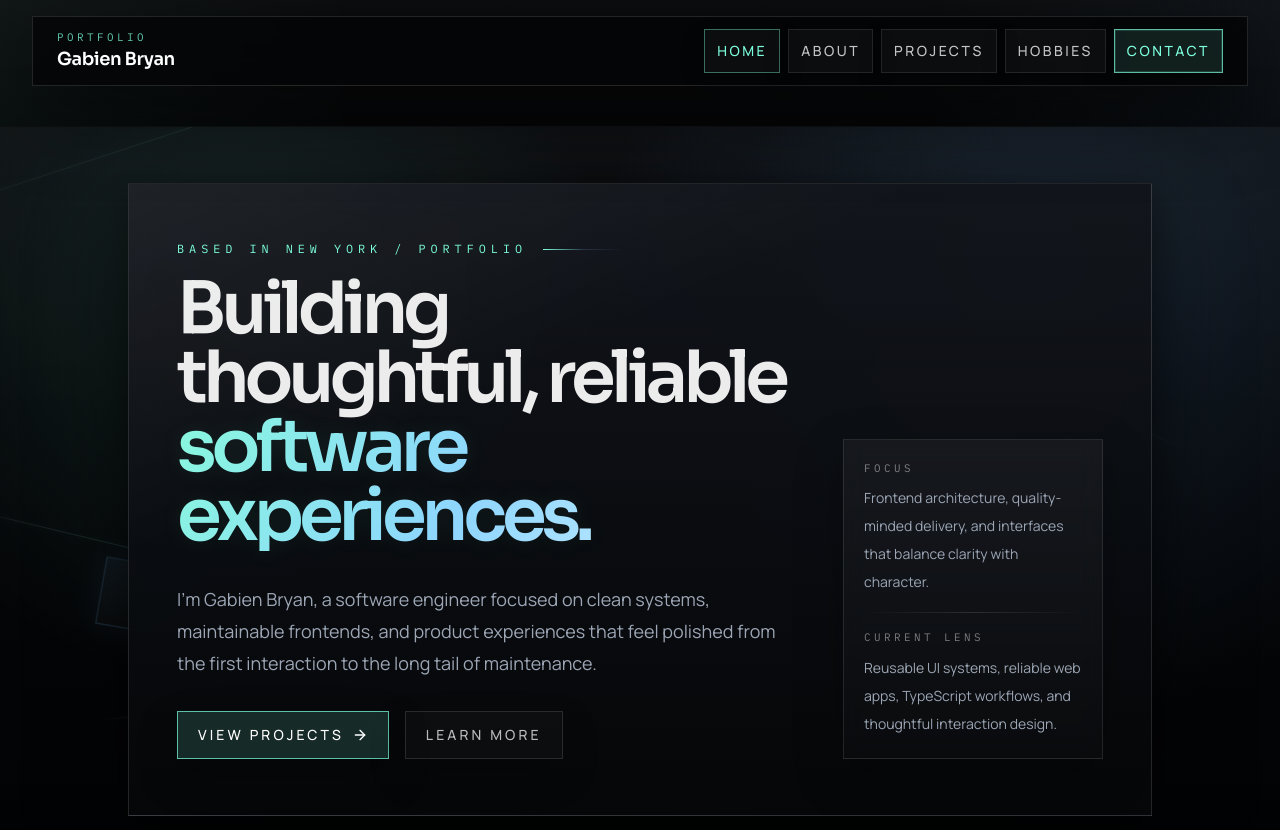
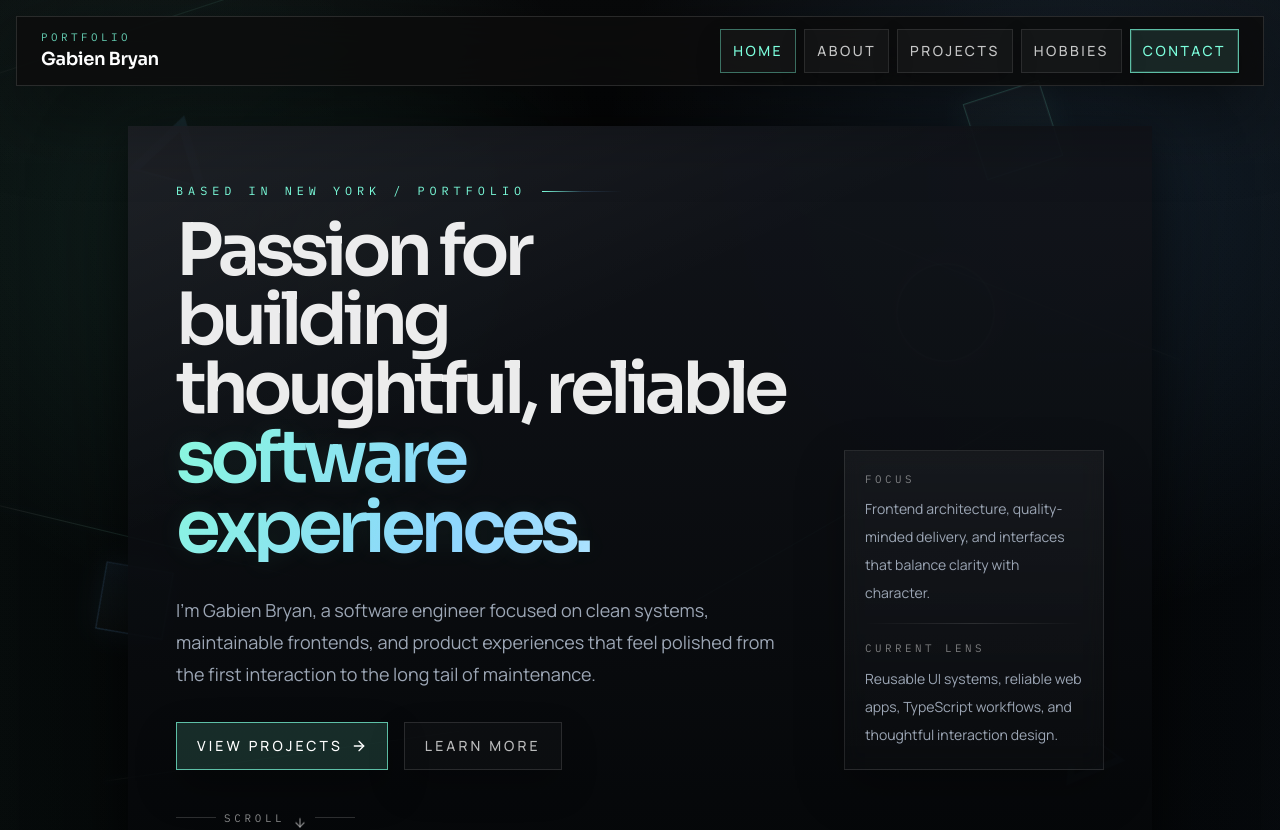
Before and after one commit to gbryan-psu/custom_portfolio, a Next.js app: page / in a window 1280 px wide. Shown: the top 830 px of the page. Built offline with nearby package versions, Linux system fonts and the light colour scheme.

Commit message:
Major Cleanup Part 1

```diff
--- a/src/app/app.css
+++ b/src/app/app.css
@@ -13,14 +13,6 @@
   --color-line: rgba(255, 255, 255, 0.1);
   --shadow-panel: 0 32px 90px rgba(0, 0, 0, 0.46), 0 10px 30px rgba(0, 0, 0, 0.34);
   --shadow-panel-hover: 0 38px 105px rgba(0, 0, 0, 0.54), 0 16px 40px rgba(0, 0, 0, 0.38);
-  --hero-band:
-    radial-gradient(circle at 18% 22%, rgba(124, 255, 221, 0.1), transparent 24rem),
-    radial-gradient(circle at 82% 18%, rgba(110, 183, 255, 0.14), transparent 28rem),
-    linear-gradient(180deg, rgba(255, 255, 255, 0.035), transparent 36%),
-    linear-gradient(180deg, #06080b 0%, #040507 54%, #020304 100%);
-  --overview-band:
-    linear-gradient(180deg, rgba(255, 255, 255, 0.04), transparent 28%),
-    linear-gradient(180deg, #0b0e13 0%, #090b10 100%);
 }
 
 @theme inline {
@@ -29,10 +21,8 @@
   --font-sans: var(--font-manrope);
   --font-display: var(--font-sora);
   --font-mono: var(--font-plex-mono);
-}
 
-* {
-  box-sizing: border-box;
+  --animate-fade-in: fade-in 1s ease-out both;
 }
 
 html {
@@ -54,79 +44,42 @@ a {
   text-decoration: none;
 }
 
-.site-shell {
+.background-effect {
+  background:
+    radial-gradient(circle at 18% 22%, rgba(124, 255, 221, 0.1), transparent 24rem),
+    radial-gradient(circle at 82% 18%, rgba(110, 183, 255, 0.14), transparent 28rem),
+    linear-gradient(
+      90deg,
+      rgba(124, 255, 221, 0.03),
+      transparent 28%,
+      transparent 72%,
+      rgba(110, 183, 255, 0.03)
+    );
   position: relative;
-  min-height: 100vh;
   isolation: isolate;
+  margin-top: -6.5rem;
+  min-height: calc(100vh + 6.5rem);
+  padding-top: 6.5rem;
 }
 
-.site-shell::before {
-  content: "";
-  position: fixed;
-  inset: 0;
-  z-index: -2;
-  background: linear-gradient(180deg, rgba(255, 255, 255, 0.025), transparent 22%);
-  mask-image: linear-gradient(180deg, rgba(255, 255, 255, 0.22), transparent 92%);
-  opacity: 0.12;
-}
-
-.site-shell::after {
-  content: "";
-  position: fixed;
-  inset: 0;
-  z-index: -3;
-  background:
-    linear-gradient(180deg, rgba(255, 255, 255, 0.02), transparent 18%),
-    linear-gradient(
-      90deg,
-      rgba(124, 255, 221, 0.045),
-      transparent 28%,
-      transparent 72%,
-      rgba(110, 183, 255, 0.05)
-    );
-}
-
-.hero-band {
-  position: relative;
-  margin-inline: calc(50% - 50vw);
-  padding-inline: calc(50vw - 50%);
-  background: var(--hero-band);
-  border-top: 1px solid rgba(255, 255, 255, 0.05);
-  border-bottom: 1px solid rgba(255, 255, 255, 0.05);
-  box-shadow: inset 0 -1px 0 rgba(255, 255, 255, 0.04);
-}
-
-.hero-band::after {
-  content: "";
-  position: absolute;
-  inset: auto 0 0;
-  height: 9rem;
-  background: linear-gradient(180deg, transparent, rgba(0, 0, 0, 0.45));
-  pointer-events: none;
-}
-
-.overview-band {
-  position: relative;
-  margin-inline: calc(50% - 50vw);
-  padding-inline: calc(50vw - 50%);
-  background: var(--overview-band);
-  border-top: 1px solid rgba(255, 255, 255, 0.06);
-  box-shadow:
-    inset 0 1px 0 rgba(255, 255, 255, 0.04),
-    0 -24px 60px rgba(0, 0, 0, 0.28);
-}
-
-.hero-panel {
+.main-panel {
   backdrop-filter: blur(18px);
   background:
     linear-gradient(155deg, rgba(255, 255, 255, 0.06), transparent 34%),
     linear-gradient(180deg, rgba(18, 21, 27, 0.94), rgba(5, 7, 9, 0.92));
   border-color: rgba(255, 255, 255, 0.12);
   box-shadow: var(--shadow-panel);
-  animation: surfaceReveal 1.2s ease-out both;
 }
 
-.hero-name {
+.basic-panel {
+  position: relative;
+  overflow: hidden;
+  border: 1px solid rgba(255, 255, 255, 0.1);
+  background: linear-gradient(180deg, rgba(255, 255, 255, 0.045), rgba(255, 255, 255, 0.02));
+  box-shadow: var(--shadow-panel);
+}
+
+.text-gradient {
   background: linear-gradient(120deg, #8af8df 0%, #90d5ff 48%, #d9f4ff 100%);
   -webkit-background-clip: text;
   background-clip: text;
@@ -269,12 +222,12 @@ a {
     var(--shadow-panel);
 }
 
-@keyframes floatFade {
-  0% {
+@keyframes fade-in {
+  from {
     opacity: 0;
     transform: translateY(16px);
   }
-  100% {
+  to {
     opacity: 1;
     transform: translateY(0);
   }
@@ -356,7 +309,7 @@ a {
     opacity: 0;
   }
   100% {
-    opacity: 0.9;
+    opacity: 1;
   }
 }
 
@@ -371,14 +324,6 @@ a {
 }
 
 @media (max-width: 768px) {
-  .hero-band {
-    padding-inline: calc(50vw - 50% + 0.25rem);
-  }
-
-  .overview-band {
-    padding-inline: calc(50vw - 50% + 0.25rem);
-  }
-
   .ambient-line[data-mobile="hide"],
   .ambient-shape[data-mobile="hide"],
   .ambient-glow[data-mobile="hide"] {
--- a/src/app/layout.tsx
+++ b/src/app/layout.tsx
@@ -1,7 +1,7 @@
 import type { Metadata } from "next";
 import { IBM_Plex_Mono, Manrope, Sora } from "next/font/google";
 import "./app.css";
-import SiteHeader from "@/components/site-header";
+import Navbar from "@/components/general/navbar";
 
 const manrope = Manrope({
   variable: "--font-manrope",
@@ -74,10 +74,8 @@ export default function RootLayout({
   return (
     <html lang="en">
       <body className={`${manrope.variable} ${sora.variable} ${plexMono.variable} antialiased`}>
-        <div className="site-shell">
-          <SiteHeader />
-          {children}
-        </div>
+        <Navbar />
+        {children}
       </body>
     </html>
   );
--- a/src/app/page.tsx
+++ b/src/app/page.tsx
@@ -1,23 +1,17 @@
 import Link from "next/link";
 import { ArrowDown, ArrowRight } from "lucide-react";
-import { HomeOrnaments } from "@/components/home-ornaments";
-import {
-  NavigationCard,
-  PageFrame,
-  Panel,
-  SectionIntro,
-  SignalCard,
-} from "@/components/site-primitives";
+import { BackgroundEffects } from "@/components/home/backgroundEffects";
+import { PageMain } from "@/components/general/pageMain";
+import { NavigationCard, SectionIntro, SignalCard } from "@/components/site-primitives";
 import { homeNavigationCards, homeSignals, siteMeta } from "@/content/site";
 
 export default function HomePage() {
   return (
-    <PageFrame className="gap-0 pt-8 sm:pt-10">
-      <section className="hero-band relative min-h-[calc(100vh-8rem)] overflow-hidden pt-8 pb-10">
-        <HomeOrnaments />
-
-        <div className="relative z-10 mx-auto flex min-h-[34rem] items-center py-6">
-          <Panel className="hero-panel mx-auto w-full max-w-5xl px-6 py-10 sm:px-8 sm:py-12 lg:px-12 lg:py-14">
+    <PageMain>
+      <section className="background-effect">
+        <BackgroundEffects />
+        <div className="relative z-10 mx-auto flex min-h-[34rem] animate-fade-in items-center justify-center py-10 pb-45 opacity-0">
+          <div className="main-panel mx-auto w-full max-w-5xl px-6 py-10 sm:px-8 sm:py-12 lg:px-12 lg:py-14">
             <div className="grid gap-10 lg:grid-cols-[minmax(0,1fr)_260px] lg:items-end">
               <div className="space-y-8">
                 <div className="space-y-4">
@@ -28,8 +22,10 @@ export default function HomePage() {
                     <span className="section-kicker-line hidden sm:block" />
                   </div>
                   <h1 className="max-w-3xl font-display text-5xl leading-[0.96] font-semibold tracking-[-0.07em] text-white sm:text-6xl lg:text-7xl">
-                    <span className="block text-white/92">Building thoughtful, reliable</span>
-                    <span className="hero-name block">software experiences.</span>
+                    <span className="block text-white/92">
+                      Passion for building thoughtful, reliable
+                    </span>
+                    <span className="text-gradient block">software experiences.</span>
                   </h1>
                 </div>
 
@@ -77,19 +73,20 @@ export default function HomePage() {
                   </p>
                 </div>
               </div>
+
+              <div className="relative z-10 flex items-center gap-2 text-white/52">
+                <span className="h-px w-10 bg-white/16" />
+                <span className="font-mono text-[0.68rem] tracking-[0.34em] uppercase">Scroll</span>
+                <ArrowDown size={14} className="animate-[drift_4s_ease-in-out_infinite]" />
+                <span className="h-px w-10 bg-white/16" />
+              </div>
             </div>
-          </Panel>
-        </div>
-
-        <div className="relative z-10 mt-8 flex items-center gap-3 text-white/52">
-          <span className="font-mono text-[0.68rem] tracking-[0.34em] uppercase">Scroll</span>
-          <span className="h-px w-16 bg-white/16" />
-          <ArrowDown size={14} className="animate-[drift_4s_ease-in-out_infinite]" />
+          </div>
         </div>
       </section>
 
-      <section className="overview-band relative py-10 sm:py-12">
-        <Panel className="overview-panel relative z-10 px-6 py-8 sm:px-8 sm:py-10 lg:px-10">
+      <section className="relative">
+        <div className="overview-panel relative z-10 animate-fade-in px-6 py-8 sm:px-8 sm:py-10 lg:px-10">
           <div className="grid gap-10 lg:grid-cols-[minmax(0,0.9fr)_minmax(0,1.1fr)]">
             <div className="space-y-8">
               <SectionIntro
@@ -131,8 +128,8 @@ export default function HomePage() {
               </div>
             </div>
           </div>
-        </Panel>
+        </div>
       </section>
-    </PageFrame>
+    </PageMain>
   );
 }
--- a/src/components/site-header.tsx
+++ b/src/components/general/navbar.tsx
@@ -5,12 +5,12 @@ import { usePathname } from "next/navigation";
 import { navItems, siteMeta } from "@/content/site";
 import { cn } from "@/lib/utils";
 
-export default function SiteHeader() {
+export default function Navbar() {
   const pathname = usePathname();
 
   return (
-    <header className="sticky top-0 z-50 px-4 pt-4 sm:px-6 lg:px-8">
-      <div className="mx-auto flex max-w-7xl items-center justify-between gap-4 border border-white/12 bg-[rgba(4,5,7,0.84)] px-4 py-3 shadow-[0_28px_80px_rgba(0,0,0,0.45)] backdrop-blur-xl sm:px-6">
+    <header className="sticky top-0 z-50 px-4 pt-4">
+      <div className="mx-auto flex max-w-7xl items-center justify-between gap-4 border border-white/12 bg-[rgba(12,12,12,0.84)] px-4 py-3 shadow-[0_28px_80px_rgba(0,0,0,0.45)] backdrop-blur-xl sm:px-6">
         <Link href="/" className="group min-w-0">
           <div className="font-mono text-[0.68rem] tracking-[0.32em] text-[var(--color-mint)]/80 uppercase">
             Portfolio
--- /dev/null
+++ b/src/components/general/pageMain.tsx
@@ -0,0 +1,13 @@
+import { cn } from "@/lib/utils";
+
+export function PageMain({
+  children,
+  className,
+}: Readonly<{
+  children: React.ReactNode;
+  className?: string;
+}>) {
+  return (
+    <main className={cn("relative flex min-h-screen w-full flex-col", className)}>{children}</main>
+  );
+}
--- a/src/components/home-ornaments.tsx
+++ b/src/components/home/backgroundEffects.tsx
@@ -1,29 +1,16 @@
 import type { CSSProperties } from "react";
+import { Glow, Line, Shape } from "@/lib/types";
 
-export function HomeOrnaments() {
-  const lines = [
+export function BackgroundEffects() {
+  const lines: Line[] = [
     { top: "10%", left: "-4%", width: "38rem", rotate: "-14deg", delay: "0.2s" },
     { top: "21%", left: "62%", width: "26rem", rotate: "26deg", delay: "0.45s" },
     { top: "48%", left: "-2%", width: "22rem", rotate: "18deg", delay: "0.58s" },
-    {
-      top: "63%",
-      left: "46%",
-      width: "33rem",
-      rotate: "-30deg",
-      delay: "0.72s",
-      mobile: "hide",
-    },
-    {
-      top: "74%",
-      left: "8%",
-      width: "24rem",
-      rotate: "-8deg",
-      delay: "0.84s",
-      mobile: "hide",
-    },
+    { top: "63%", left: "46%", width: "33rem", rotate: "-30deg", delay: "0.72s", mobile: "hide" },
+    { top: "74%", left: "8%", width: "24rem", rotate: "-8deg", delay: "0.84s", mobile: "hide" },
   ];
 
-  const shapes = [
+  const shapes: Shape[] = [
     { kind: "triangle", top: "12%", left: "10%", size: "5.75rem", rotate: "22deg", delay: "0.5s" },
     {
       kind: "square",
@@ -62,7 +49,7 @@ export function HomeOrnaments() {
     },
   ] as const;
 
-  const glows = [
+  const glows: Glow[] = [
     { top: "18%", left: "24%", size: "11rem", tone: "mint", delay: "0.25s" },
     {
       top: "30%",
@@ -75,7 +62,7 @@ export function HomeOrnaments() {
   ] as const;
 
   return (
-    <div aria-hidden className="pointer-events-none absolute inset-0 overflow-hidden">
+    <div aria-hidden className="pointer-events-none absolute inset-0 flex overflow-hidden">
       {lines.map((line) => (
         <div
           key={`${line.top}-${line.left}-${line.width}`}
@@ -97,7 +84,7 @@ export function HomeOrnaments() {
           key={`${shape.kind}-${shape.top}-${shape.left}`}
           className="ambient-shape"
           data-kind={shape.kind}
-          data-mobile={shape.mobile}
+          data-mobile={shape?.mobile}
           style={
             {
               "--shape-top": shape.top,
--- a/src/components/site-primitives.tsx
+++ b/src/components/site-primitives.tsx
@@ -2,25 +2,6 @@ import Link from "next/link";
 import type { LucideIcon } from "lucide-react";
 import { ArrowUpRight } from "lucide-react";
 import { cn } from "@/lib/utils";
-
-export function PageFrame({
-  children,
-  className,
-}: Readonly<{
-  children: React.ReactNode;
-  className?: string;
-}>) {
-  return (
-    <main
-      className={cn(
-        "relative mx-auto flex w-full max-w-7xl flex-col px-4 pb-16 sm:px-6 lg:px-8",
-        className
-      )}
-    >
-      {children}
-    </main>
-  );
-}
 
 export function SectionIntro({
   eyebrow,
@@ -43,25 +24,6 @@ export function SectionIntro({
       </h2>
       <p className="text-sm leading-7 text-[var(--color-text-muted)] sm:text-base">{description}</p>
     </div>
-  );
-}
-
-export function Panel({
-  children,
-  className,
-}: Readonly<{
-  children: React.ReactNode;
-  className?: string;
-}>) {
-  return (
-    <section
-      className={cn(
-        "relative overflow-hidden border border-white/10 bg-[linear-gradient(180deg,rgba(255,255,255,0.045),rgba(255,255,255,0.02))] shadow-[var(--shadow-panel)]",
-        className
-      )}
-    >
-      {children}
-    </section>
   );
 }
 
@@ -133,7 +95,7 @@ export function PageHero({
   aside?: React.ReactNode;
 }>) {
   return (
-    <Panel className="mt-8 px-6 py-10 sm:px-8 lg:px-10">
+    <section className="basic-panel mt-8 px-6 py-10 sm:px-8 lg:px-10">
       <div className="grid gap-10 lg:grid-cols-[minmax(0,1fr)_280px] lg:items-end">
         <div className="space-y-5">
           <p className="font-mono text-[0.72rem] tracking-[0.38em] text-[var(--color-mint)] uppercase">
@@ -152,6 +114,6 @@ export function PageHero({
           </div>
         ) : null}
       </div>
-    </Panel>
+    </section>
   );
 }
--- /dev/null
+++ b/src/lib/types.ts
@@ -0,0 +1,27 @@
+export type Line = {
+  top: string;
+  left: string;
+  width: string;
+  rotate: string;
+  delay: string;
+  mobile?: "hide";
+};
+
+export type Shape = {
+  kind: "triangle" | "square" | "diamond" | "ring";
+  top: string;
+  left: string;
+  size: string;
+  rotate: string;
+  delay: string;
+  mobile?: "hide";
+};
+
+export type Glow = {
+  top: string;
+  left: string;
+  size: string;
+  tone: "mint" | "cyan";
+  delay: string;
+  mobile?: "hide";
+};
```
Also changed, not shown: src/app/about/page.tsx (+6 -5 lines), src/app/contact/page.tsx (+6 -5 lines), src/app/hobbies/page.tsx (+6 -5 lines), src/app/projects/page.tsx (+6 -5 lines).
